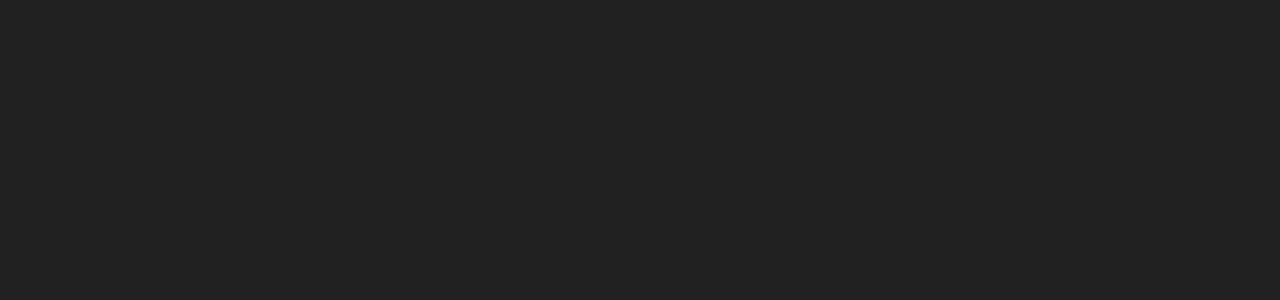
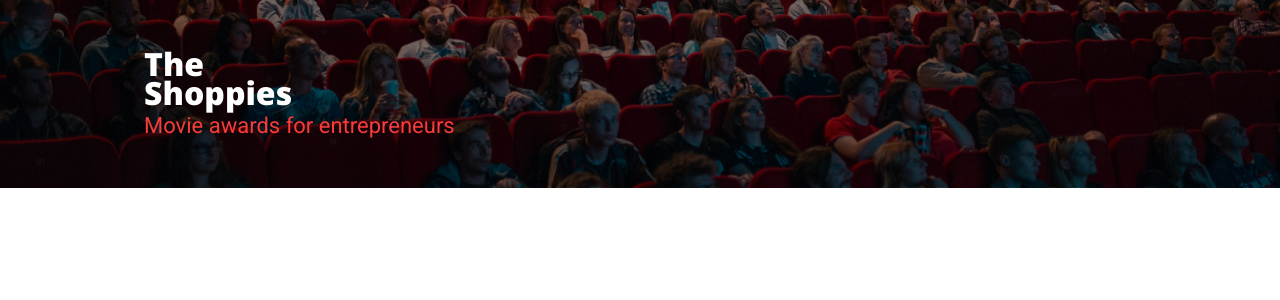
Before and after one commit to joao-rafael/the-shoppies, a React (Create React App) app: page / in a window 1280 px wide. Shown: the top 300 px of the page. Built offline with nearby package versions, Linux system fonts and the light colour scheme.

Commit message:
feat(header.jsx): added header component to the app

```diff
--- a/src/App.js
+++ b/src/App.js
@@ -1,11 +1,10 @@
 import React from 'react';
+import Header from './components/Header';
 
 function App() {
   return (
     <div className="app">
-      <header className="a-header">
-
-      </header>
+      <Header></Header>
     </div>
   );
 }
--- /dev/null
+++ b/src/components/Header.jsx
@@ -0,0 +1,17 @@
+import React from 'react';
+
+const Header = () => {
+    return(
+        <header className='header'>
+            <h1 className='title -main'>
+                The <br/>
+                Shoppies
+            </h1>
+            <h2 className='title -excerpt'>
+                Movie awards for entrepreneurs
+            </h2>
+        </header>
+    )
+}
+
+export default Header;
--- a/src/styles/components/_app.scss
+++ b/src/styles/components/_app.scss
@@ -1,5 +1,5 @@
 .app {
     width: 100%;
     height: 100vh;
-    background-color: $color17;
+    background-color: $color10;
 }
--- /dev/null
+++ b/src/styles/components/_header.scss
@@ -0,0 +1,10 @@
+.header {
+    position: relative;
+    display: flex;
+    flex-direction: column;
+    background: linear-gradient(to bottom, rgba(#000, 0.5), rgba(#000, 0.5)),
+    url('./../../assets/images/bg-header.png');
+    background-position: center;
+    background-size: cover;
+    padding: 50px calc((100vw - 992px) / 2);
+}
--- a/src/styles/components/_index.scss
+++ b/src/styles/components/_index.scss
@@ -1 +1,3 @@
 @import '_app';
+@import '_header';
+@import '_title';
--- /dev/null
+++ b/src/styles/components/_title.scss
@@ -0,0 +1,18 @@
+.title {
+
+    &.-main {
+        color: $color10;
+        font-family: $openSans;
+        font-weight: 900;
+        line-height: 90%;
+        font-size: 48;
+    }
+
+    &.-excerpt {
+        font-family: $roboto;
+        font-weight: 400;
+        color: $color35;
+        margin-top: 5px;
+        font-size: 22px;
+    }
+}
--- a/src/styles/setup/_colors.scss
+++ b/src/styles/setup/_colors.scss
@@ -7,3 +7,4 @@ $color18:    #0C091C;
 $color20:    #000000;
 
 $color25:    #FFD706;
+$color35:    #F83B3B;
```
Also changed, not shown: src/assets/images/bg-header.png (added).
